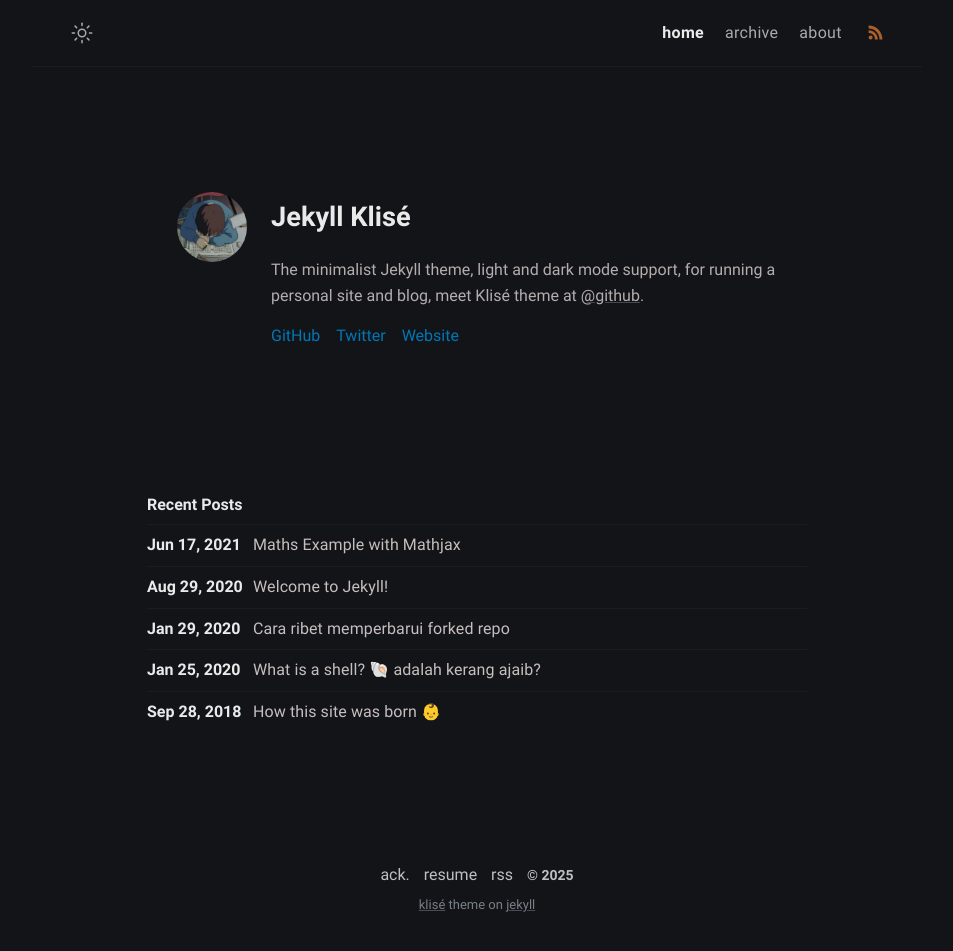
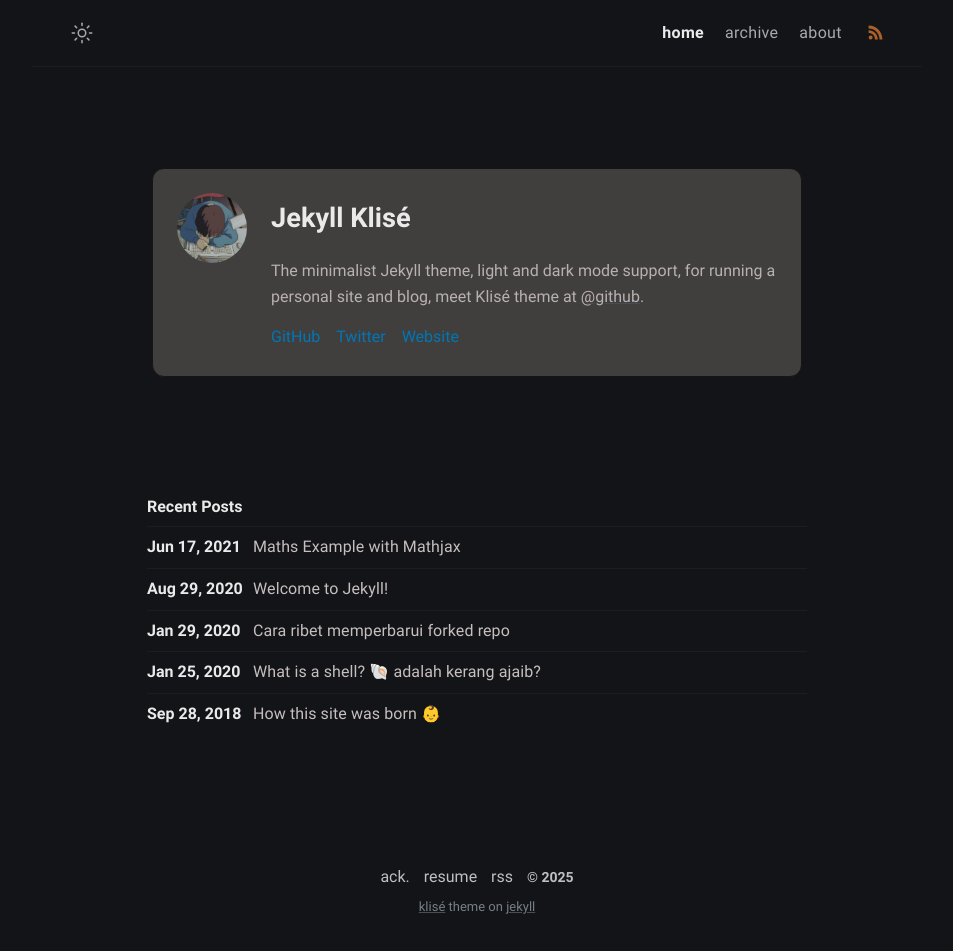
Before and after one commit to M4ntic0re-Team/M4ntic0re-Team.github.io, a Jekyll site: the page built from index.md, in a window 1280 px wide. Shown: the whole page, without its empty margins (163-1116 px from the left). Built offline with Jekyll 4.4.1, drawn with Linux system fonts in a browser that asks for light colours.

Commit message:
Update color

```diff
--- a/_sass/klise/_layout.scss
+++ b/_sass/klise/_layout.scss
@@ -185,9 +185,9 @@
   align-items: flex-start;
   gap: 1.5rem;
   padding: 1.5rem;
-  //border: 1px solid #161414;
+  border: 1px solid #161414;
   border-radius: 12px;
-  //background-color: #413e3e;
+  background-color: #413e3e;
   max-width: 600px;
   margin: 6.3rem auto 7.2rem auto;
 
```
